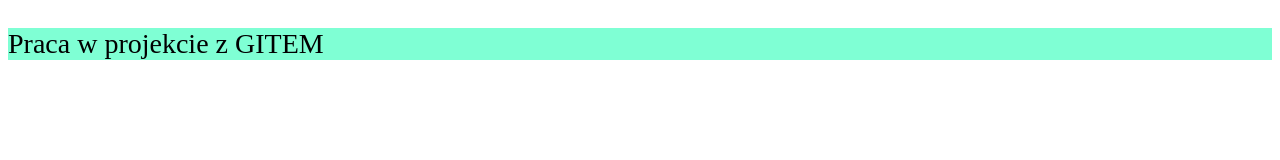
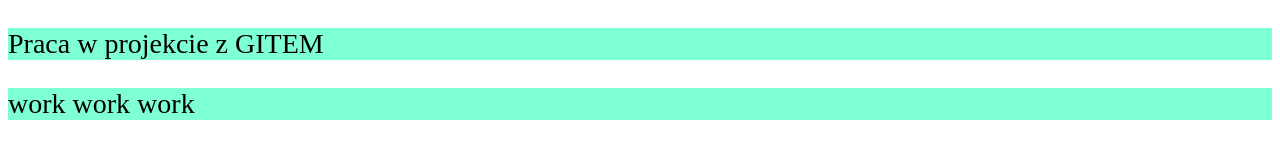
Before and after one commit to konradlaczniak/git_zjazd6, a plain HTML site: page index.html in a window 1280 px wide. Drawn offline with Linux system fonts and the light colour scheme.

Commit message:
second commit

```diff
--- a/index.html
+++ b/index.html
@@ -9,5 +9,6 @@
 </head>
 <body>
     <p>Praca w projekcie z GITEM</p>
+    <p>work work work</p>
 </body>
 </html>
```
